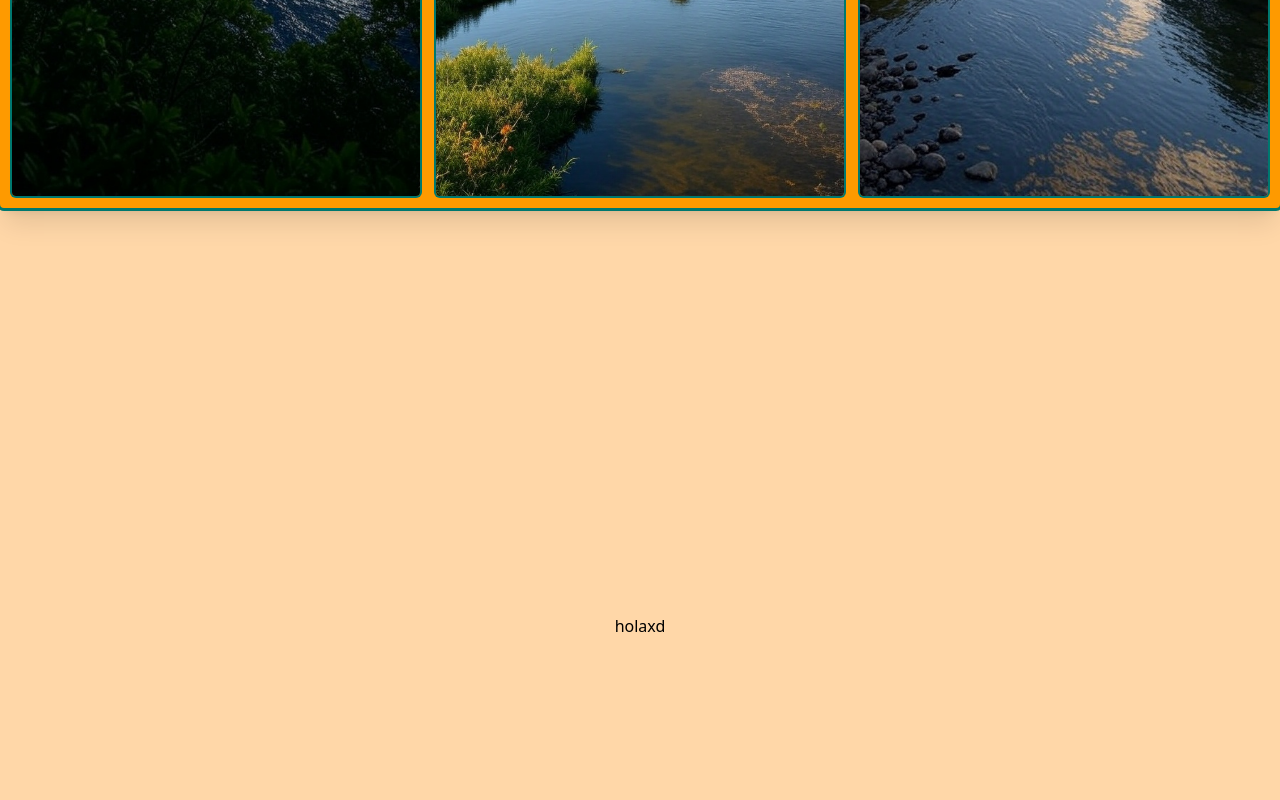
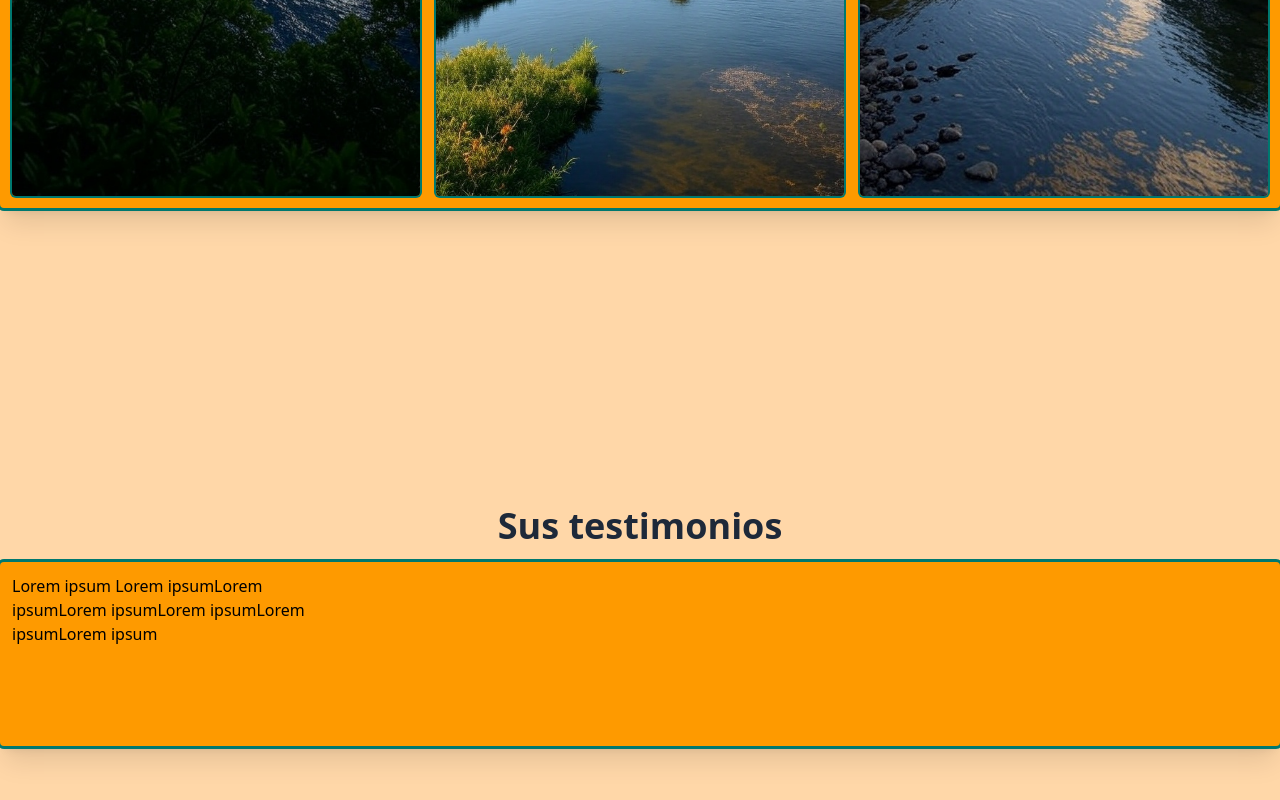
Before and after one commit to joastur11/landing-example-2, a React (Vite) app in the folder project/: page / in a window 1280 px wide. Shown: the part 2270-3070 px from the top of the page. Built offline with nearby package versions, Linux system fonts and the light colour scheme.

Commit message:
crea componente reviews
y principio de gridxd

```diff
--- a/project/src/components/Reviews.jsx
+++ b/project/src/components/Reviews.jsx
@@ -1,7 +1,14 @@
 export function Reviews (){
   return(
     <section id="reviews" className="min-h-screen flex flex-col items-center justify-center bg-orange-200">
-      <div>holaxd</div>
+      <h2 className="text-4xl md:text-4xl font-bold text-gray-800 mb-4">
+        Sus testimonios
+      </h2>
+      <div className="grid grid-cols-1 md:grid-cols-4 gap-4 bg-amber-500 p-3 rounded ring-3 ring-teal-700 shadow-xl">
+        <div className="col-span-1 grid grid-rows-2 gap-4">
+          <p>Lorem ipsum Lorem ipsumLorem ipsumLorem ipsumLorem ipsumLorem ipsumLorem ipsum</p>
+        </div>
+      </div>
     </section>
   )
 }
```
Also changed, not shown: 1 other file (tests, documents, lock files or other folders).
